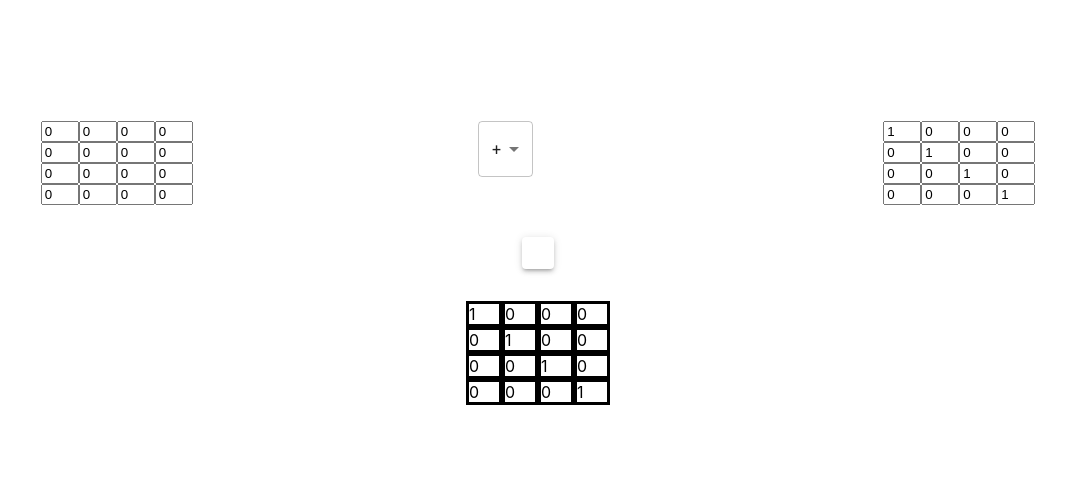
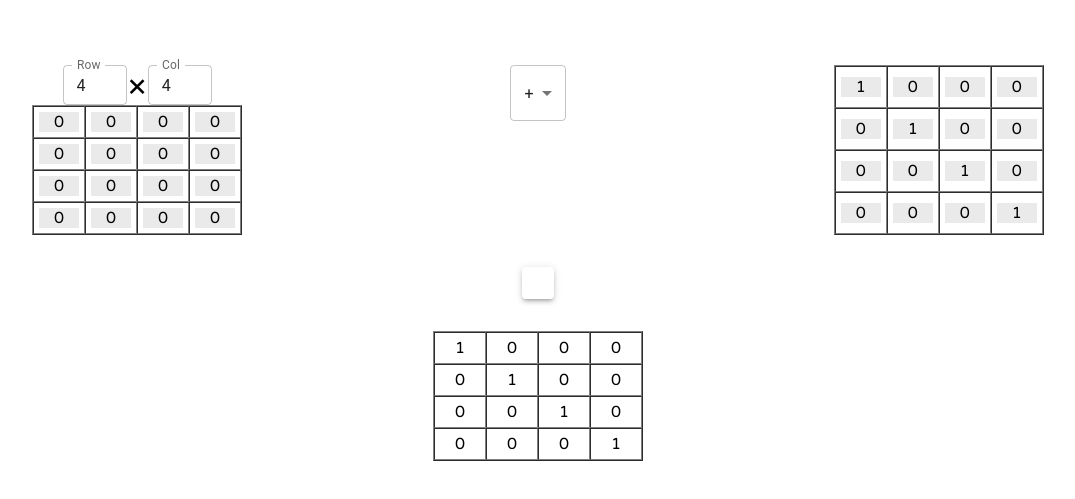
Before and after one commit to acodedoer/visimat, a React (Create React App) app: page / in a window 1280 px wide. Shown: the part 137-636 px from the top of the page, without its empty margins (102-1177 px from the left). Built offline with nearby package versions, Linux system fonts and the light colour scheme.

Commit message:
row x col

```diff
--- a/package.json
+++ b/package.json
@@ -11,6 +11,7 @@
     "@testing-library/user-event": "^13.5.0",
     "react": "^17.0.2",
     "react-dom": "^17.0.2",
+    "react-numeric-input": "^2.2.3",
     "react-scripts": "5.0.0",
     "web-vitals": "^2.1.4"
   },
--- a/src/App.css
+++ b/src/App.css
@@ -1,38 +1,4 @@
-.App {
-  text-align: center;
+@import url('https://fonts.googleapis.com/css2?family=Varela+Round&display=swap');
+table{
+  font-family: 'Varela Round', sans-serif;
 }
-
-.App-logo {
-  height: 40vmin;
-  pointer-events: none;
-}
-
-@media (prefers-reduced-motion: no-preference) {
-  .App-logo {
-    animation: App-logo-spin infinite 20s linear;
-  }
-}
-
-.App-header {
-  background-color: #282c34;
-  min-height: 100vh;
-  display: flex;
-  flex-direction: column;
-  align-items: center;
-  justify-content: center;
-  font-size: calc(10px + 2vmin);
-  color: white;
-}
-
-.App-link {
-  color: #61dafb;
-}
-
-@keyframes App-logo-spin {
-  from {
-    transform: rotate(0deg);
-  }
-  to {
-    transform: rotate(360deg);
-  }
-}
--- a/src/App.js
+++ b/src/App.js
@@ -2,17 +2,21 @@ import {useState, useEffect} from "react"
 import Matrix from "./Components/Matrix";
 import Paper from '@mui/material/Paper';
 import SelectOperation from "./Components/SelectOperation";
+import NumericInput from "react-numeric-input";
+import TextField from '@mui/material/TextField';
+import "./App.css";
 
 function App() {
   const initialState = {m1:[[0,0,0,0],[0,0,0,0],[0,0,0,0],[0,0,0,0]], m2:[[1,0,0,0],[0,1,0,0],[0,0,1,0],[0,0,0,1]], answer:[[0,0,0,0],[0,0,0,0],[0,0,0,0],[0,0,0,0]], solution:"", operation:1}
-  const initialVisualStates = {selectedCell:{i:null,j:null}}
+  const initialVisualStates = {selectedCell:{question:{i:null,j:null}, answer:{i:null,j:null}}}
 
   const [visualState, setVisualState] = useState(initialVisualStates);
   const [state, setState] = useState(initialState);
 
   const updateMatrix = (value, i , j, name) => {
     let matrix = [...state[name]];
-    matrix[i][j] = parseInt(value);
+    matrix[i][j] = parseInt(value) || matrix[i][j];
+
     setState({m1:name=="m1"?matrix:state.m1, m2:name=="m2"?matrix:state.m2, answer: performOperation(), solution:state.solution, operation:state.operation});
   }
 
@@ -29,7 +33,7 @@ function App() {
   }
 
   const showSolution = (m, n) =>{
-    setVisualState({selectedCell:{i:m, j:n}});
+    setVisualState({selectedCell:{question:{i:m,j:n}, answer:{i:m,j:n}}});
     let solution = "";
     if(state.operation == 1){
       solution=`${state.m1[m][n]} + ${state.m2[m][n]} = ${state.m1[m][n] + state.m2[m][n]}`;
@@ -105,12 +109,35 @@ function App() {
   return (
     <div className="App" style={{display:"flex", flexDirection:"column", justifyContent:"center", alignItems:"center", flexWrap:"wrap", width:"100vw", height:"100vh"}}>
       <div style={{display:"flex", flexDirection:"row", justifyContent:"space-around", width:"100%"}}>
-        <Matrix matrix={state.m1} name={"m1"} operation={state.operation} visualise={visualState.selectedCell} updateMatrix={updateMatrix} style={{flexBasis: "40%", flexShrink:0}}/>
+        <div style={{textAlign:"center"}}>
+        <TextField
+          id="filled-number"
+          label="Row"
+          type="number"
+          size="small"
+
+          defaultValue={4}
+          style={{width:"64px"}}
+        />
+
+        <span style={{fontSize:"32px"}}>&#215;</span>
+
+        <TextField
+          id="filled-number"
+          label="Col"
+          type="number"
+          defaultValue={4}
+          size="small"
+          style={{width:"64px"}}
+        />
+          <Matrix matrix={state.m1} name={"m1"} operation={state.operation} visualise={visualState.selectedCell} updateMatrix={updateMatrix} style={{flexBasis: "40%", flexShrink:0}}/>
+
+        </div>
         <SelectOperation setOperation={setOperation} operation={state.operation}/>
         <Matrix matrix={state.m2} name={"m2"} operation={state.operation} visualise={visualState.selectedCell} updateMatrix={updateMatrix} style={{flexBasis: "40%", flexShrink:0}}/>
       </div>
       <Paper elevation={3} style={{padding:"16px", margin:"32px"}}>{state.solution}</Paper>
-      <Matrix matrix={state.answer} name={"answer"} operation={state.operation} showSolution={showSolution} updateMatrix={updateMatrix} style={{flexBasis: "40%", flexShrink:0}}/>
+      <Matrix matrix={state.answer} visualise={visualState.selectedCell}  name={"answer"} operation={state.operation} showSolution={showSolution} updateMatrix={updateMatrix} style={{flexBasis: "40%", flexShrink:0}}/>
     </div>
   );
 }
--- a/src/Components/Matrix.js
+++ b/src/Components/Matrix.js
@@ -4,26 +4,28 @@ const Matrix = ({matrix, updateMatrix, name, visualise, operation, showSolution}
   }
 
     return(
-      <div>
+      <table  border="1" cellPadding="0" cellSpacing="0">
+        <tbody>
           {matrix.map((x,i)=>
-            <div key={`${i}`} style={{display:"flex"}}>
+            <tr key={`${i}`}>
               {x.map((y,j)=> name!=="answer"?
-                <input  data-i={i}
+                <td style={{padding:"5px",textAlign:"center",backgroundColor: operation==3?name=="m1"?(i==visualise.question.i? `hsl(60, ${100 - 100/matrix[0].length*j}%, 50%)`:""):(j==visualise.question.j?`hsl(60, ${100 - 100/matrix.length*i}%, 50%)`:""): i==visualise.question.i && j == visualise.question.j? "red":""}}><input  data-i={i}
                         data-j={j}
-                        style={{width:"30px",backgroundColor: operation==3?name=="m1"?(i==visualise.i? `hsl(60, ${100 - 100/matrix[0].length*j}%, 50%)`:""):(j==visualise.j?`hsl(60, ${100 - 100/matrix.length*i}%, 50%)`:""): i==visualise.i && j == visualise.j? "red":""}}
+                        style={{all:"unset",width:"40px",backgroundColor:"#eaeaea"}}
                         key={`${i}${j}`}
                         maxLength={5}
                         value={y}
                         onChange={handleChange}
-                />
+                /></td>
                 :
-                <div  onClick ={()=>showSolution(i,j)} data-i={i} data-j={j} style={{width:"30px",borderStyle: "solid"}} key={`${i}${j}`}> {y} </div>
+                <td  onClick ={()=>showSolution(i,j)} data-i={i} data-j={j} style={{width:"40px",textAlign:"center", cursor:"pointer",padding:"5px", backgroundColor:visualise.answer.i == i && visualise.answer.j == j?"red":""}} key={`${i}${j}`}> {y} </td>
 
                 )}
-            </div>
+            </tr>
           )
           }
-      </div>
+          </tbody>
+      </table>
     )
 }
 
--- a/src/Components/SelectOperation.js
+++ b/src/Components/SelectOperation.js
@@ -9,7 +9,7 @@ export default function SelectOperation({setOperation, operation}) {
   };
 
   return (
-    <Box sx={{ minWidth: 120 }}>
+    <Box>
         <Select
           labelId="demo-simple-select-label"
           id="demo-simple-select"
```
Also changed, not shown: 1 other file (tests, documents, lock files or other folders).
